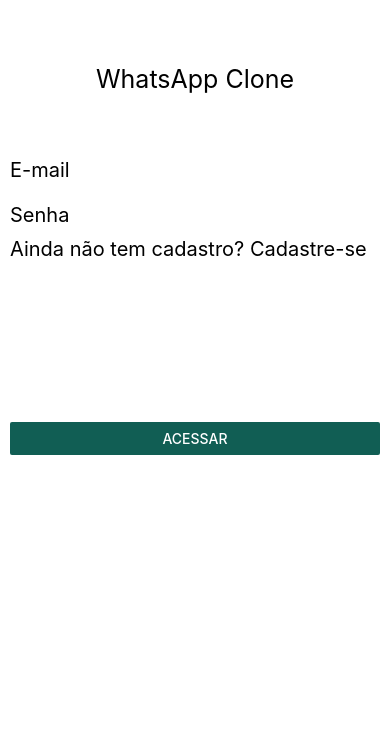
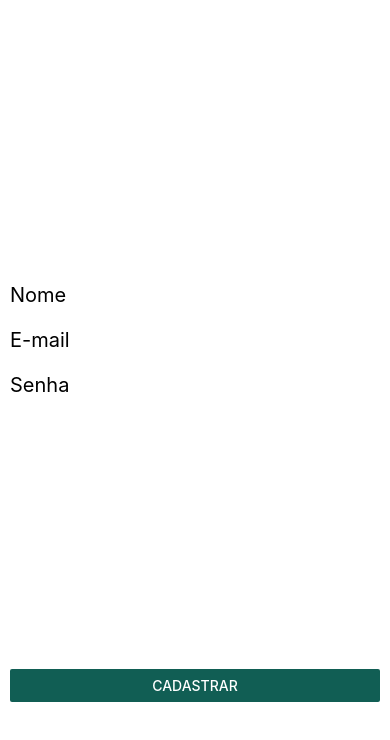
Before and after one commit to 41RDG6BR/react-native-whatsapp-clone, a React Native app: screen / in a window 390 px wide. Shown: the top 740 px of the page. Built offline with nearby package versions, Linux system fonts and the light colour scheme.

Commit message:
Criando o componente FormCadastro

```diff
--- a/src/App.js
+++ b/src/App.js
@@ -1,9 +1,11 @@
 import React, { Component } from 'react';
 import FormLogin from './components/FormLogin'
+import FormCadastro from './components/FormCadastro'
+
 export default class HelloWorldApp extends Component {
   render() {
     return (
-    <FormLogin />
+    <FormCadastro />
     );
   }
 }
--- /dev/null
+++ b/src/components/FormCadastro.js
@@ -0,0 +1,16 @@
+import React from 'react'
+import { View, TextInput, Button } from 'react-native'
+
+export default props =>(
+
+    <View style={{ flex: 1, padding: 10 }}>
+        <View  style={{ flex: 4, justifyContent: 'center'}}>
+            <TextInput placeholder="Nome" style={{ fontSize: 20, height: 45}} />
+            <TextInput placeholder="E-mail" style={{ fontSize: 20, height: 45}} />
+            <TextInput placeholder="Senha" style={{ fontSize: 20, height: 45}} />
+        </View>
+        <View  style={{ flex: 1}}>
+            <Button title="Cadastrar" color="#115E54" onPress={()=> false}  />
+        </View>
+    </View>
+)
```
